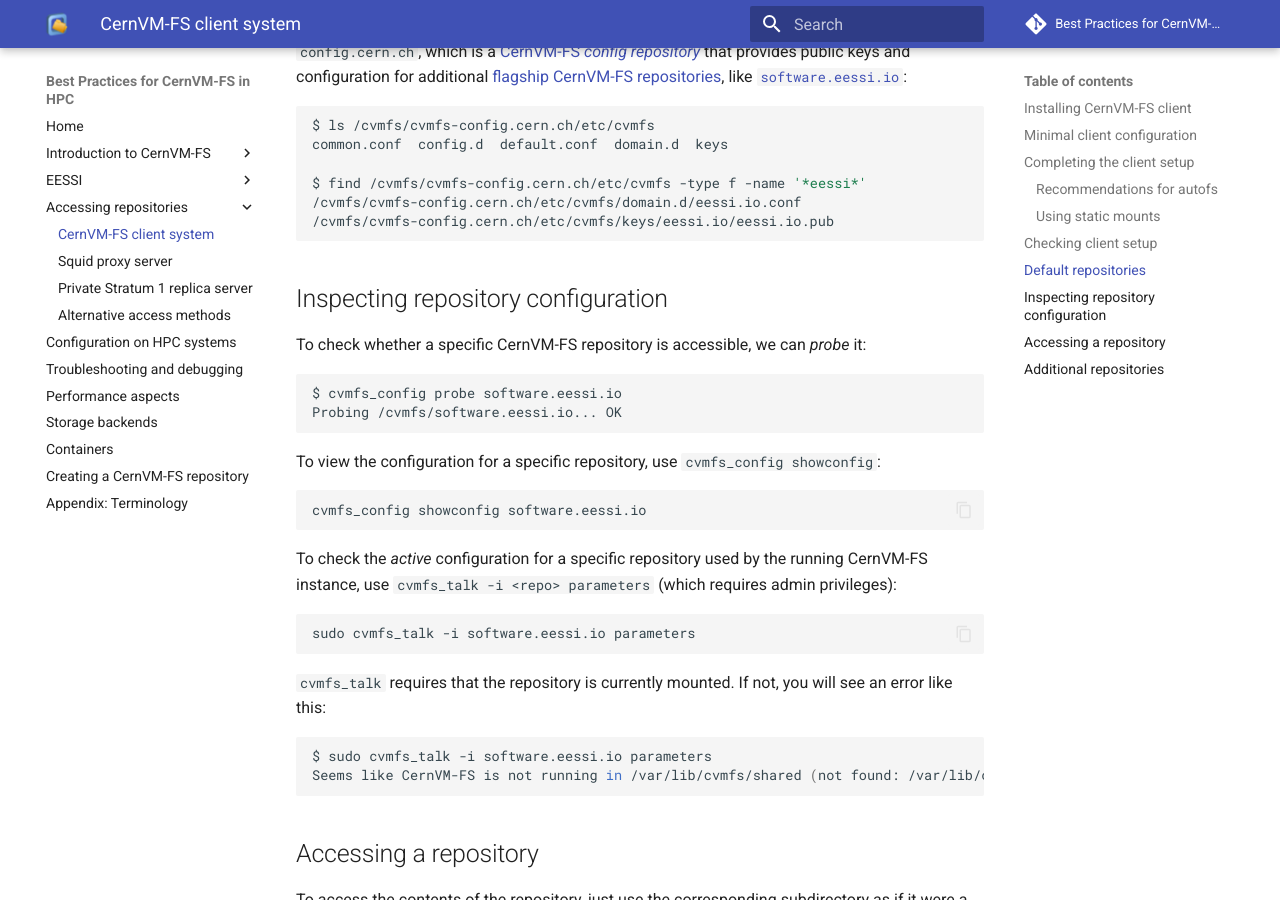
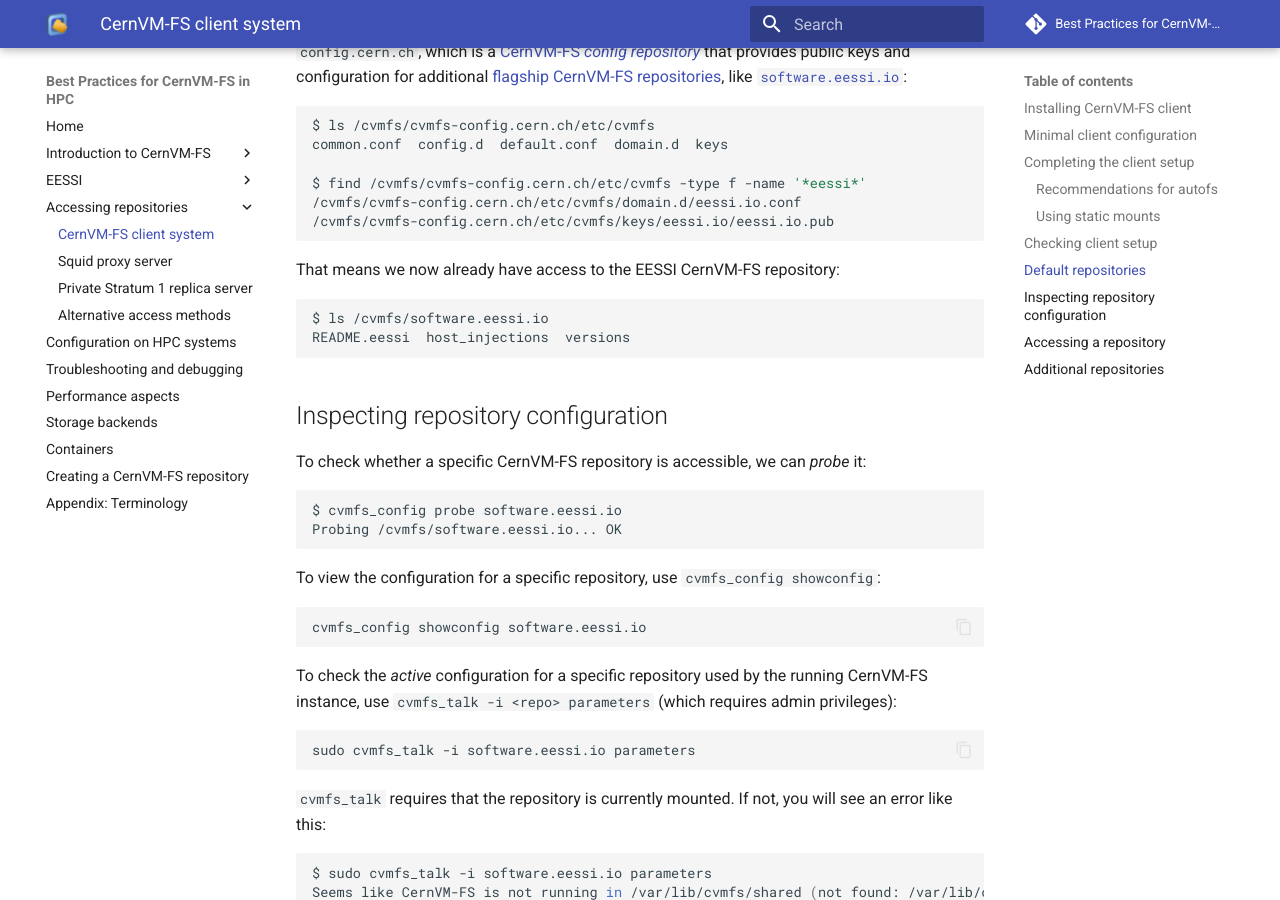
Before and after one commit to multixscale/cvmfs-tutorial-hpc-best-practices, an MkDocs documentation site: the page built from docs/access/client.md, in a window 1280 px wide and 900 px high, scrolled down 3153 px. Built offline with MkDocs 1.6.1 and Material for MkDocs 9.7.7, drawn with Linux system fonts in a browser that asks for light colours; comment, search, counter and statistics services are not loaded.

Commit message:
show basic access to EESSI in section on default repos

````diff
--- a/docs/access/client.md
+++ b/docs/access/client.md
@@ -202,6 +202,13 @@ $ find /cvmfs/cvmfs-config.cern.ch/etc/cvmfs -type f -name '*eessi*'
 /cvmfs/cvmfs-config.cern.ch/etc/cvmfs/keys/eessi.io/eessi.io.pub
 ```
 
+That means we now already have access to the EESSI CernVM-FS repository:
+
+```
+$ ls /cvmfs/software.eessi.io
+README.eessi  host_injections  versions
+```
+
 ## Inspecting repository configuration
 
 To check whether a specific CernVM-FS repository is accessible, we can *probe* it:
````
Also changed, not shown: docs/eessi/using-eessi.md (+1 -1 lines).
